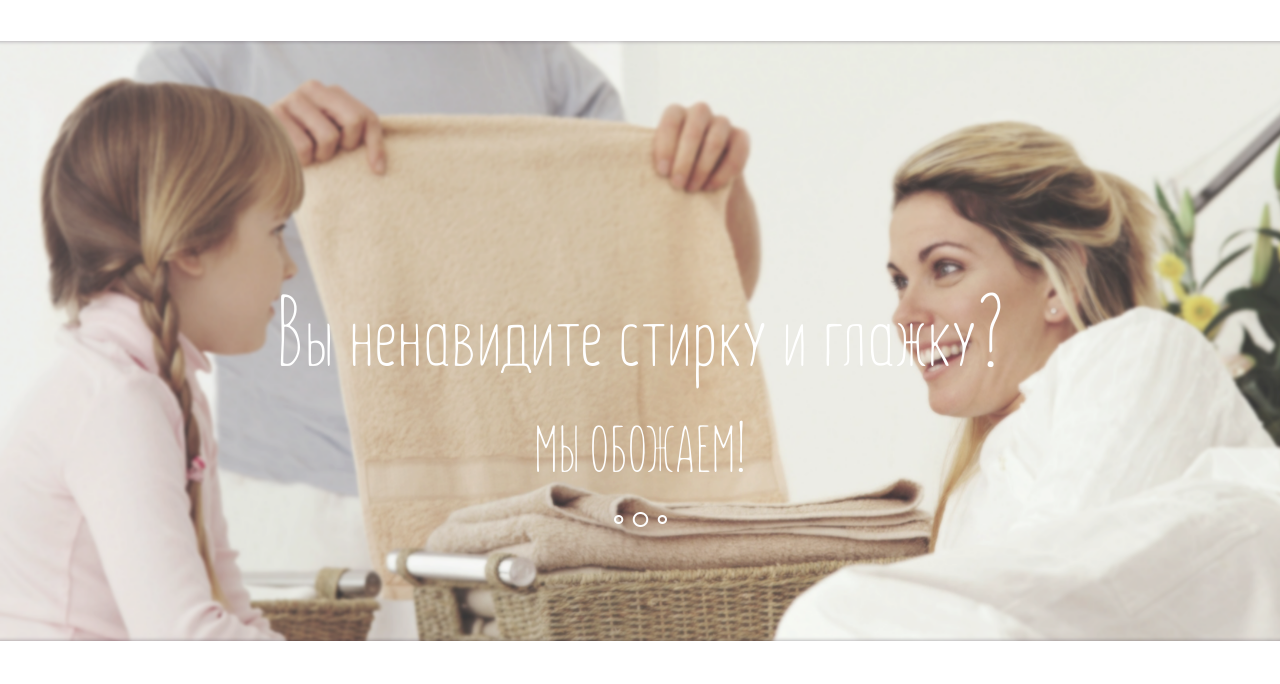
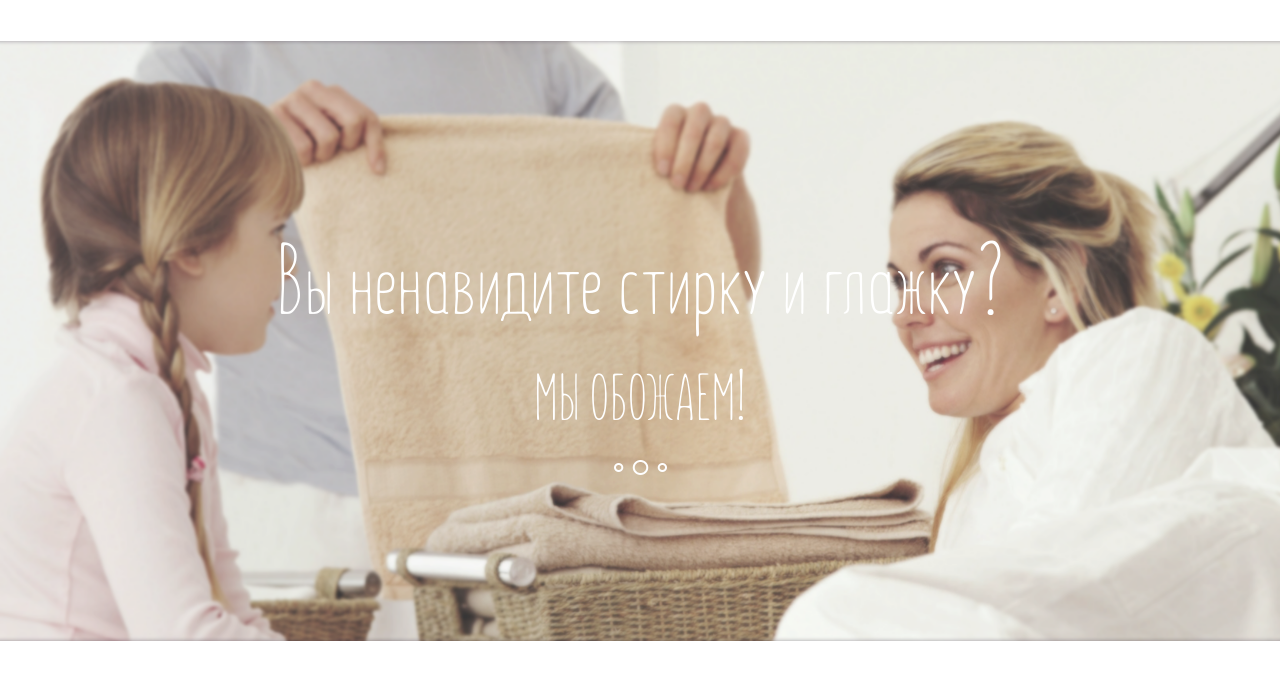
Before and after one commit to kolya770/kolya770.github.io, a PHP site: page / in a window 1280 px wide. Shown: the part 1626-2310 px from the top of the page. Run offline with PHP 8.4, Linux system fonts and the light colour scheme; some libraries are stand-ins or nearby versions; some web fonts are replaced.

Commit message:
fix photo block

```diff
--- a/css/main.css
+++ b/css/main.css
@@ -110,7 +110,7 @@ body{font-size:16px}
 .how-it-work-mobile p:last-child{margin-bottom:55px}
 .photo-block{background:url(../img/forth-block.png) 50% 50% rgba(210,214,220,.2);background-size:cover;height:75vh;opacity:.8;text-align:center}
 .photo-block .case-for-photo{height:75vh}
-.photo-block .case-for-photo .header-text{position:relative;top:27vh}
+.photo-block .case-for-photo .header-text{height:272px;position:relative;top:50%;margin-top:-136px}
 .photo-block .case-for-photo .header-text h3{font-family:SummerFont;color:#fff;font-size:6.25em;text-align:center}
 @media (max-width:767px){.photo-block .case-for-photo .header-text h3{font-size:3.125em;line-height:60px}
 }
--- a/css/scss/photo-block.scss
+++ b/css/scss/photo-block.scss
@@ -7,8 +7,10 @@
   .case-for-photo {
     height: 75vh;
     .header-text {
+      height: 272px;
       position: relative;
-      top: 27vh;
+      top: 50%;
+      margin-top: -136px;
       h3 {
         font-family: SummerFont;
         color: #ffffff;
--- a/index.html
+++ b/index.html
@@ -285,14 +285,15 @@
     <div class="photo-block">
         <div class="container slide-bottom" data-plugin-options='{"reverse":false}'>
             <div class="row">
-                <div class="case-for-photo">
-                    <div class="header-text">
-                        <h3>Вы ненавидите стирку и глажку?</h3>
-                        <h2>Мы обожаем!</h2>
-                        <img src="img/dot-white.png">
+                <div class="col-sm-12">
+                    <div class="case-for-photo">
+                        <div class="header-text">
+                            <h3>Вы ненавидите стирку и глажку?</h3>
+                            <h2>Мы обожаем!</h2>
+                            <img src="img/dot-white.png">
+                        </div>
                     </div>
                 </div>
-
             </div>
         </div>
     </div>
```
